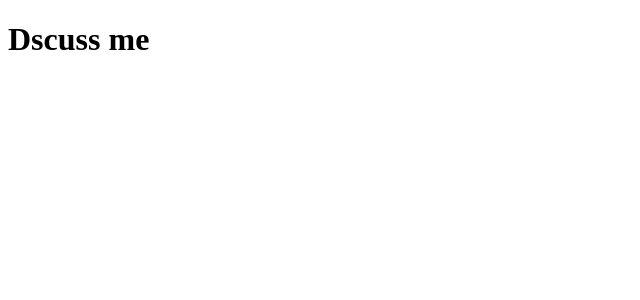
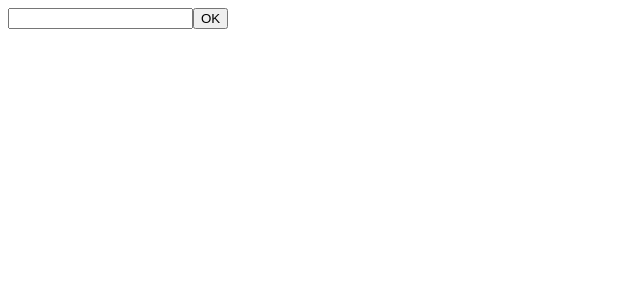
Before and after one commit to test0n3/react-dscussme, a React (Create React App) app: page / in a window 1280 px wide. Shown: the top 300 px of the page, without its empty margins (0-640 px from the left). Built offline with nearby package versions, Linux system fonts and the light colour scheme.

Commit message:
Add componente login

```diff
--- a/src/App.js
+++ b/src/App.js
@@ -1,5 +1,7 @@
 import React from "react";
+import Login from "./Login";
 function App() {
-  return <h1> Dscuss me</h1>;
+  return <Login />;
 }
+
 export default App;
--- /dev/null
+++ b/src/Login.js
@@ -0,0 +1,48 @@
+/** @jsx jsx */
+import React from "react";
+import { jsx } from "@emotion/core";
+
+function Login({ label, placeholder, saveUser }) {
+  const [currentUser, setCurrentUser] = React.useState("");
+
+  function setUser(event) {
+    event.preventDefault();
+    saveUser(currentUser);
+    setCurrentUser("");
+  }
+
+  function onChangeInputUser(event) {
+    setCurrentUser(event.currentTarget.user);
+  }
+  return (
+    <div>
+      <div>
+        <form onsubmit={setUser}>
+          <label htmlFor="user">{label}</label>
+          <input
+            id="user"
+            required="required"
+            autocomplete="off"
+            user="user"
+            placeholder={placeholder}
+            onChange={onChangeInputUser}
+            value={currentUser}
+          />
+          {/* <input
+           id="email"
+           required="required"
+           autocomplete="off"
+           emailUser="email"
+           placeholder={placeholder}
+
+
+
+          /> */}
+          <button>OK</button>
+        </form>
+      </div>
+    </div>
+  );
+}
+
+export default Login;
```
